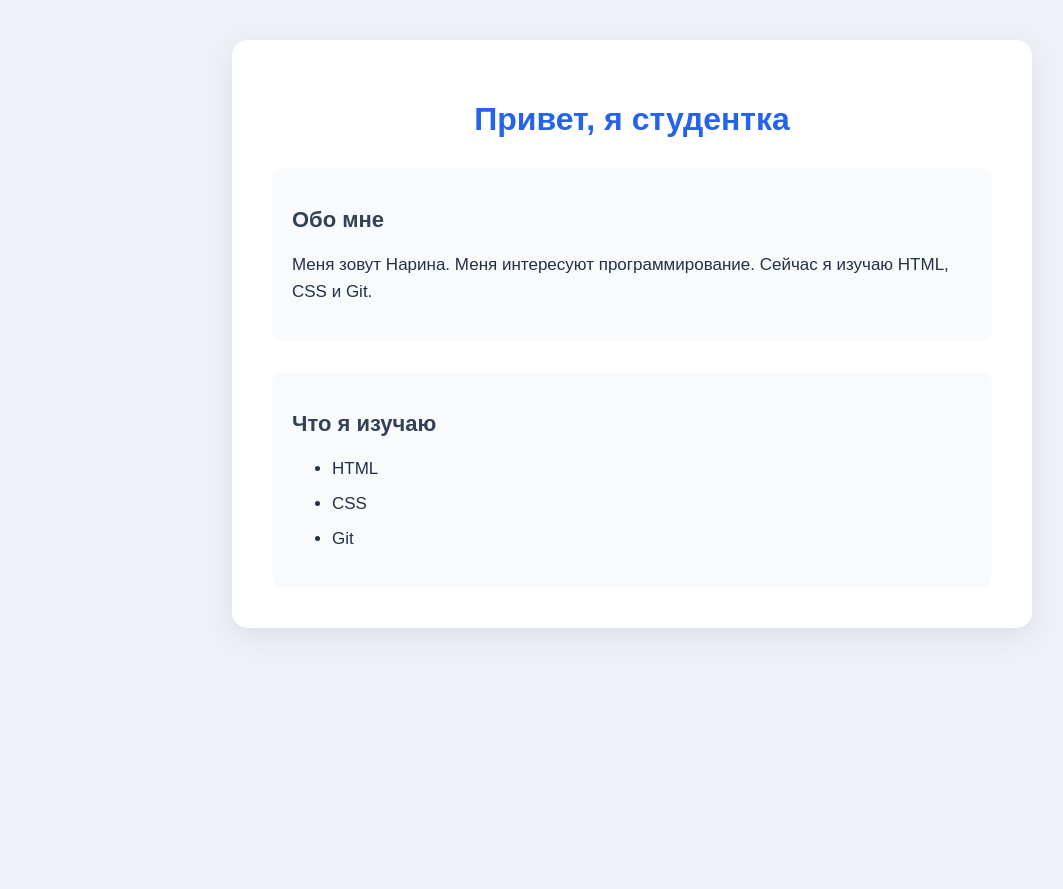
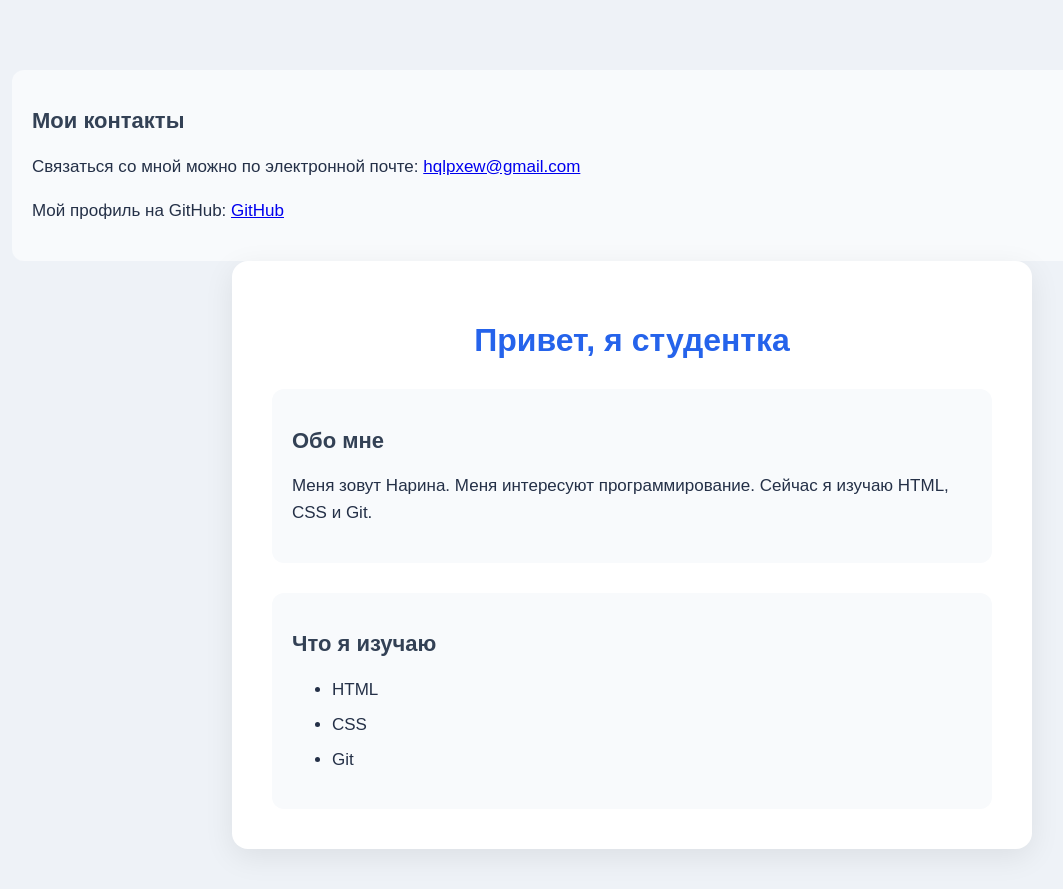
Before and after one commit to hqlpz/dev-card, a plain HTML site: page index.html in a window 1280 px wide. Shown: the whole page, without its empty margins (8-1071 px from the left). Before the commit the page ends 800 px from the top, so only its background shows below. Drawn offline with Linux system fonts and the light colour scheme.

Commit message:
feat: добавить блок контактов

```diff
--- a/index.html
+++ b/index.html
@@ -7,6 +7,23 @@
     <link rel="stylesheet" href="style.css">
 </head>
 <body>
+    <section id="contacts">
+    <h2>Мои контакты</h2>
+    <p>
+        Связаться со мной можно по электронной почте:
+        <a href="mailto:hqlpxew@gmail.com">
+            hqlpxew@gmail.com
+        </a>
+    </p>
+    <p>
+        Мой профиль на GitHub:
+        <a href="https://github.com/hqlpz"
+           target="_blank"
+           rel="noopener noreferrer">
+            GitHub
+        </a>
+    </p>
+</section>
     <main>
         <h1>Привет, я студентка</h1>
 
```
